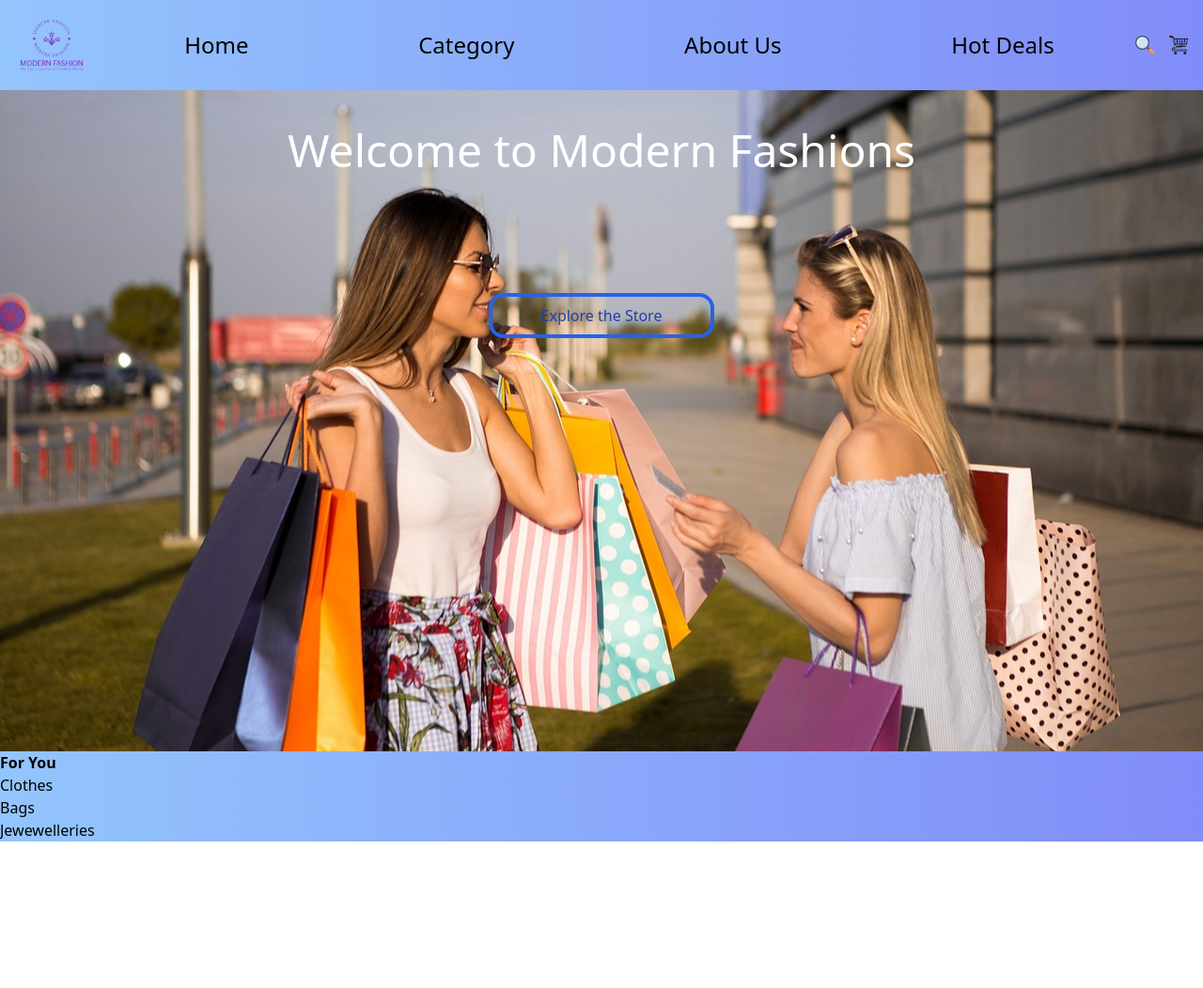
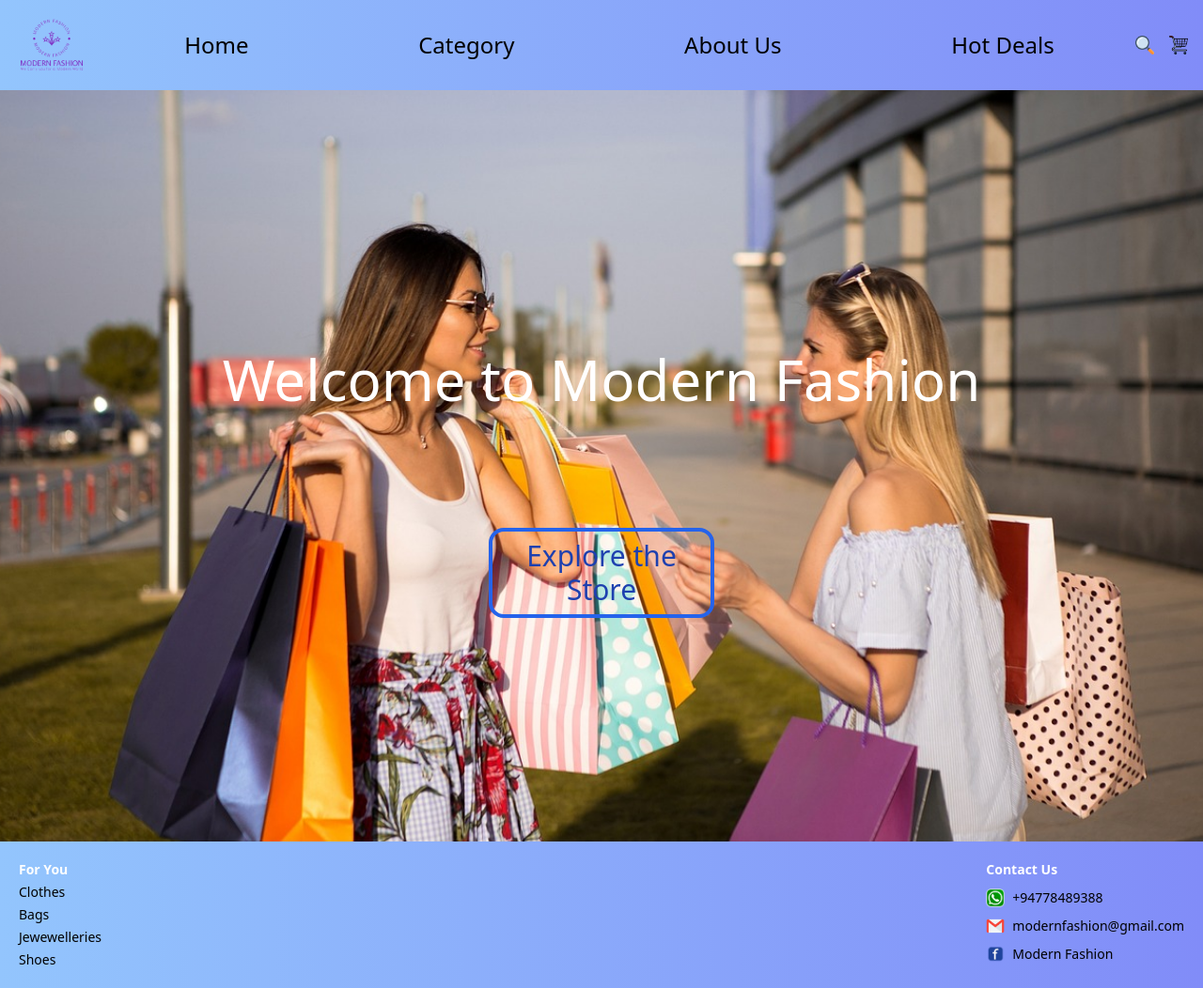
Before and after one commit to Nomishka/Tailwind2, a plain HTML site: page index.html in a window 1280 px wide. Shown: the whole page at 94% size. Before the commit the page ends 896 px from the top, so only its background shows below. Drawn offline with nearby package versions, Linux system fonts and the light colour scheme.

Commit message:
Centered the button and the header of the page

```diff
--- a/index.html
+++ b/index.html
@@ -7,8 +7,9 @@
         <script src="https://cdn.tailwindcss.com"></script>
     </head>
     <body>
-        <div class="container min-h-screen min-w-full bg-[url('images/background.jpg')] bg-center bg-cover">
-            <nav class="flex justify-between items-center h-24 bg-gradient-to-r from-blue-300 to-indigo-400 text-xs sm:text-sm md:text-base lg:text-xl xl:text-2xl">
+        <div class="min-h-screen bg-[url('images/background.jpg')] bg-center bg-cover">
+            <div>
+                <nav class="container mx-auto my-auto min-w-full flex justify-between items-center h-24 bg-gradient-to-r from-blue-300 to-indigo-400 text-xs sm:text-sm md:text-base lg:text-xl xl:text-2xl">
                     <div class="w-32">
                         <a href="index.html">
                             <img src="images/logo.png" class="w-full h-full" alt="Fashion Logo">
@@ -33,20 +34,52 @@
                         </div>
                     </div>
                 </nav>
-            <div class="text-center text-5xl text-white mt-10">
-                <div>Welcome to Modern Fashions</div>
             </div>
-            <a href="#" class="flex justify-center mt-32">
-                <div class="px-8 py-2 text-center w-60 text-blue-800 rounded-2xl border-4 border-blue-600">Explore the Store</div>
+            <div class="flex justify-center items-center flex-col h-screen">
+                <div class="text-3xl sm:text-5xl lg:text-6xl text-white mt-10">
+                    <div>Welcome to Modern Fashion</div>
+                </div>
+                <a href="#" class="mt-32">
+                    <div class="px-8 py-2 text-center w-60 text-blue-800 rounded-2xl border-4 border-blue-600 text-2xl sm:text-3xl">Explore the Store</div>
                 </a>
             </div>
-        <footer>
-            <div class="grid grid-cols-2 grid-rows-1 bg-gradient-to-r from-blue-300 to-indigo-400">
-                <div>
-                    <div class="font-bold">For You</div>
-                    <h2>Clothes</h2>
-                    <h2>Bags</h2>
-                    <h2>Jewewelleries</h2>
+        </div>
+        <footer class="container min-w-full mx-auto my-auto bg-gradient-to-r from-blue-300 to-indigo-400">
+            <div class="flex flex-wrap gap-5 p-5 justify-between">
+                <div class="text-xs sm:text-sm grid gap-1">
+                    <div class="font-extrabold text-white">For You</div>
+                    <a href="#" class="text-black">
+                        <div>Clothes</div>
+                    </a>
+                    <a href="#" class="text-black">
+                        <div>Bags</div></a>
+                    <a href="#" class="text-black">
+                        <div>Jewewelleries</div>
+                    </a>
+                    <a href="#" class="text-black">
+                        <div>Shoes</div>
+                    </a>
+                </div>
+                <div class="text-xs sm:text-sm grid gap-1">
+                    <div class="font-extrabold text-white">Contact Us</div>
+                    <a href="#">
+                        <div class="flex flex-wrap gap-2">
+                            <img src="images/whatsapp2.png" alt="whatsapp_icon" width="20" height="20">
+                            <div>+94778489388</div>
+                        </div>
+                    </a>
+                    <a href="#">
+                        <div class="flex flex-wrap gap-2">
+                            <img src="images/email.png" alt="email_icon" width="20" height="20">
+                            <div>modernfashion@gmail.com</div>
+                        </div>
+                    </a>
+                    <a href="#">
+                        <div class="flex flex-wrap gap-2">
+                            <img src="images/facebook.png" alt="facebook_icon" width="20" height="20">
+                            <div>Modern Fashion</div>
+                        </div>
+                    </a>
                 </div>
             </div>
         </footer>
```
Also changed, not shown: images/copyright.png (added), images/email.png (added), images/facebook.png (added), images/instagram2.png (added), images/whatsapp2.png (added). Lines whose indentation alone changed are shown as unchanged.
